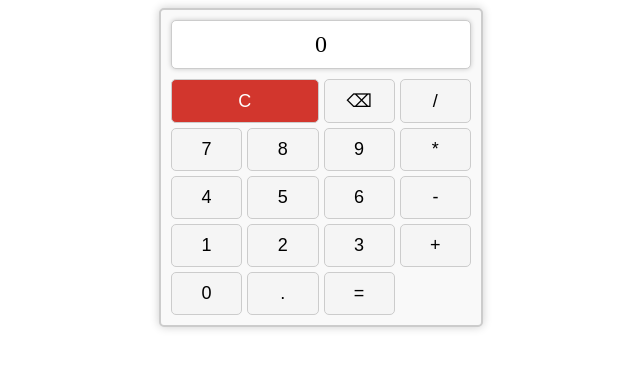
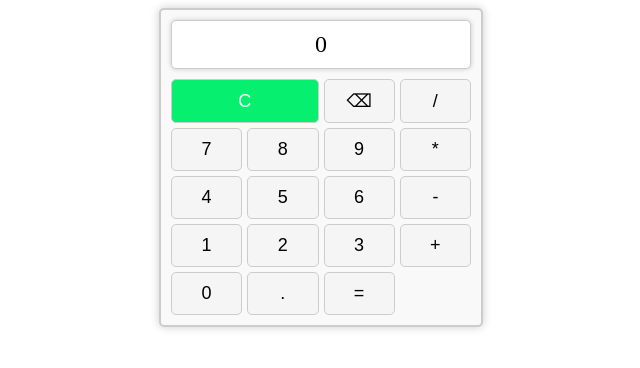
Before and after one commit to munawaralimangat/calculator, a plain HTML site: page index.html in a window 1280 px wide. In both pictures the pointer is over the button 563 px from the left and 101 px from the top of the page. Shown: the whole page, without its empty margins (319-959 px from the left). Drawn offline with Linux system fonts and the light colour scheme.

Commit message:
i have changed the color

```diff
--- a/style.css
+++ b/style.css
@@ -49,5 +49,5 @@
   }
 
   #clear:hover {
-    background-color: #d2362d;
+    background-color: #07ef6f;
   }
```
